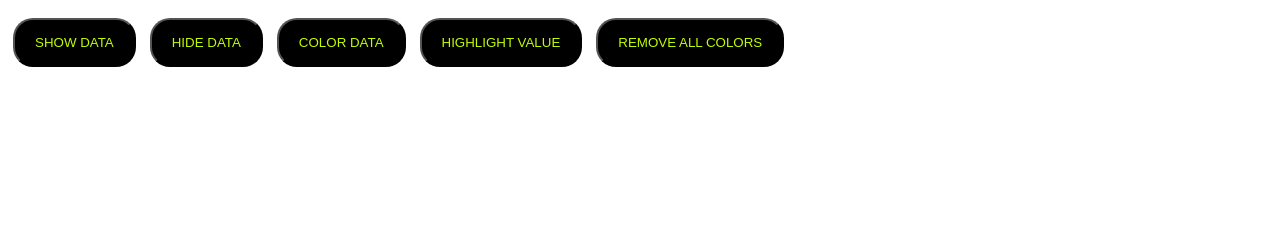
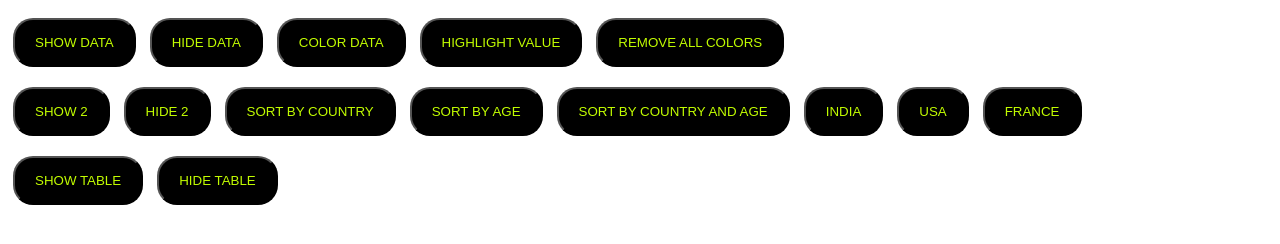
Before and after one commit to Vivekkumar0412/DOM_MANIPULATION, a plain HTML site: page index.html in a window 1280 px wide. Drawn offline with Linux system fonts and the light colour scheme.

Commit message:
few more fields are added

```diff
--- a/index.html
+++ b/index.html
@@ -12,6 +12,7 @@
                 border-radius: 20px;
                 margin: 10px 5px;
                 padding: 15px 20px;
+                cursor: pointer;
             }
             table th{
             background-color: black;
@@ -61,6 +62,22 @@
     <button id="colorData">COLOR DATA</button>
     <button id="highlightValue">HIGHLIGHT VALUE</button>
     <button id="removeallcolors">REMOVE ALL COLORS</button>
+
+    <div id="data2"></div>
+    <button id="show2">SHOW 2</button>
+    <button id="hide2">HIDE 2</button>
+    <button id="sortByCountry">SORT BY COUNTRY</button>
+    <button id="sortByAge">SORT BY AGE</button>
+    <button id="sortBycountryAndAge">SORT BY COUNTRY AND AGE</button>
+    <button id="india">INDIA</button>
+    <button id="usa">USA</button>
+    <button id="france">FRANCE</button>
+
+    <div id="tableData"></div>
+    <button id="showTable">SHOW TABLE</button>
+    <button id="hideTable3">HIDE TABLE</button>
     <script src="index.js"></script>
+    <script src="index2.js"></script>
+    <script src="index3.js"></script>
 </body>
 </html>
```
